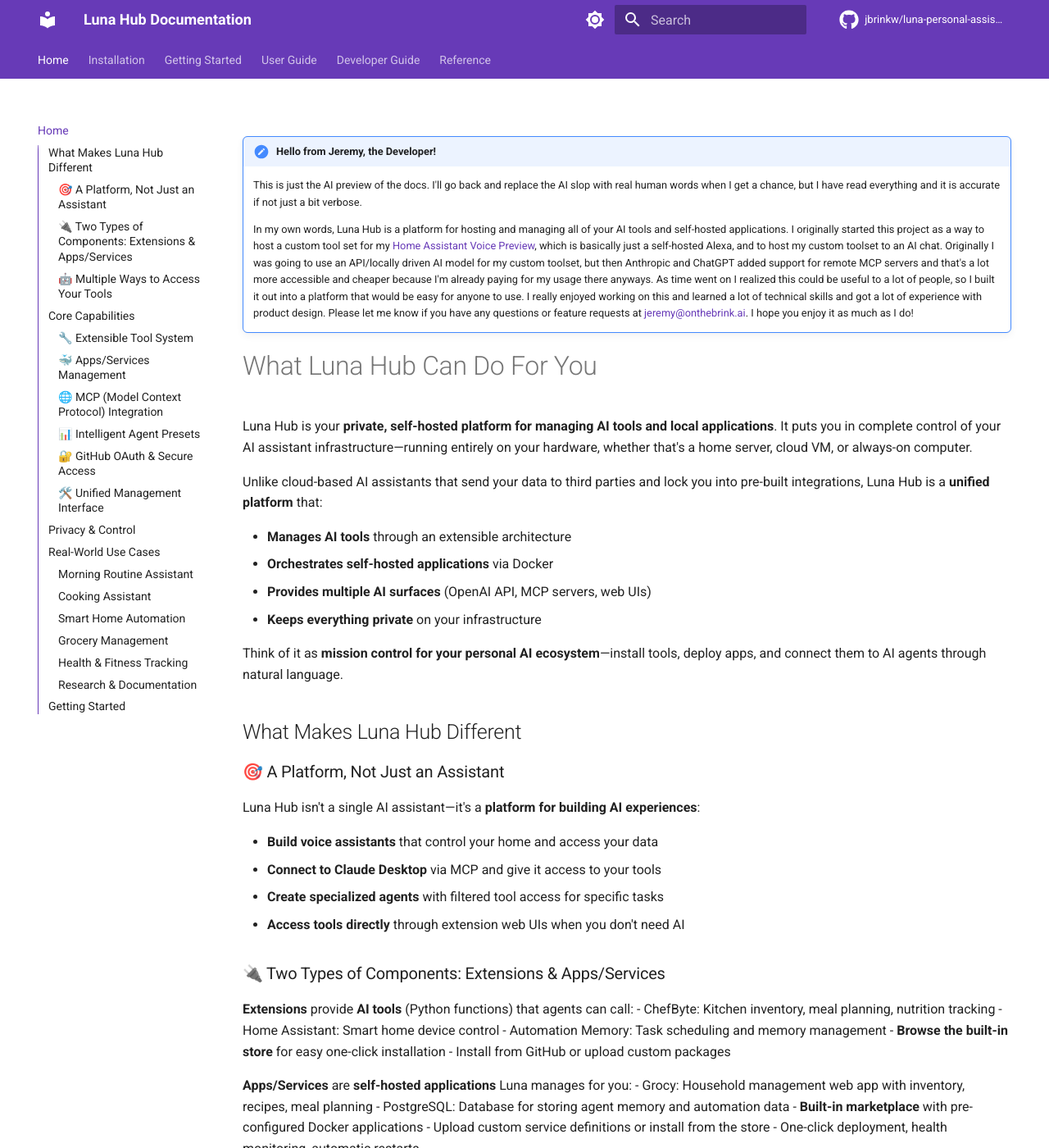
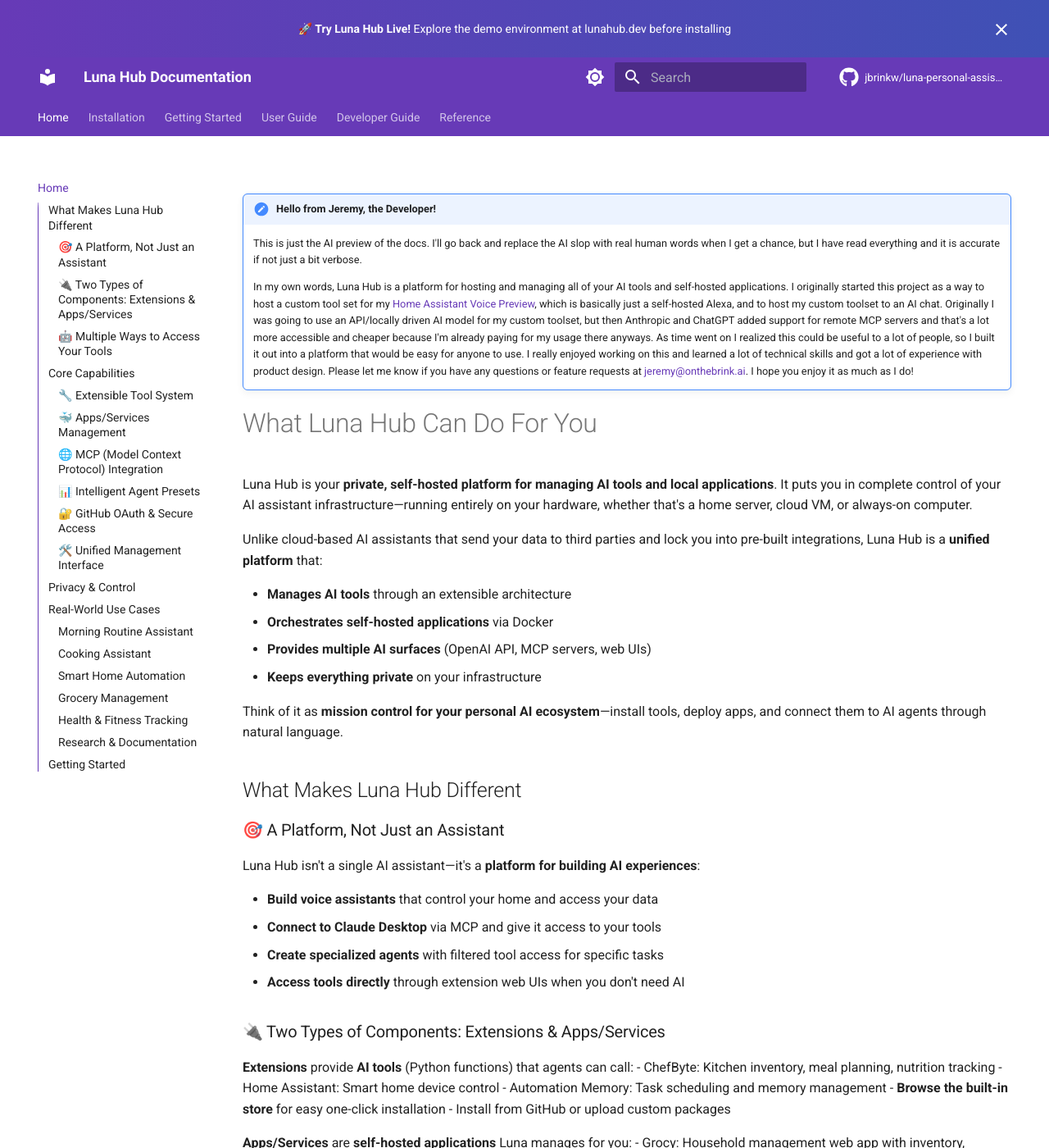
Before and after one commit to jbrinkw/luna-personal-assistant, an MkDocs documentation site: the page built from docs/index.md, in a window 1280 px wide and 1400 px high. Shown: the whole window at 82% size. Built offline with MkDocs 1.6.1 and Material for MkDocs 9.7.7, drawn with Linux system fonts in a browser that asks for light colours; comment, search, counter and statistics services are not loaded.

Commit message:
feat: added links to the the demo and docs

```diff
--- /dev/null
+++ b/docs/overrides/main.html
@@ -0,0 +1,7 @@
+{% extends "base.html" %}
+
+{% block announce %}
+  <a href="https://lunahub.dev" target="_blank" rel="noopener">
+    <strong>🚀 Try Luna Hub Live!</strong> Explore the demo environment at lunahub.dev before installing
+  </a>
+{% endblock %}
--- a/docs/stylesheets/extra.css
+++ b/docs/stylesheets/extra.css
@@ -202,3 +202,35 @@
 .md-tag {
   border-radius: 4px;
 }
+
+/* ============================================
+   ANNOUNCEMENT BANNER - Demo Link
+   ============================================ */
+.md-banner {
+  background: linear-gradient(90deg, var(--luna-purple) 0%, var(--luna-purple-light) 100%);
+  color: white;
+  font-weight: 500;
+  padding: 0.6rem 0;
+  text-align: center;
+}
+
+.md-banner a {
+  color: white;
+  text-decoration: none;
+  display: inline-block;
+  transition: transform 0.2s ease, opacity 0.2s ease;
+}
+
+.md-banner a:hover {
+  transform: scale(1.02);
+  opacity: 0.9;
+}
+
+.md-banner strong {
+  font-weight: 600;
+}
+
+/* Light mode announcement banner */
+[data-md-color-scheme="default"] .md-banner {
+  background: linear-gradient(90deg, #673ab7 0%, #3f51b5 100%);
+}
--- a/mkdocs.yml
+++ b/mkdocs.yml
@@ -7,6 +7,7 @@
 
 theme:
   name: material
+  custom_dir: docs/overrides
   palette:
     # Dark mode (default)
     - media: "(prefers-color-scheme: dark)"
@@ -37,6 +38,7 @@
     - content.tabs.link
     - content.code.annotation
     - content.code.copy
+    - announce.dismiss
   font:
     text: Roboto
     code: Roboto Mono
```
Also changed, not shown: hub_ui/src/components/layout/Header.jsx (+10 -0 lines).
